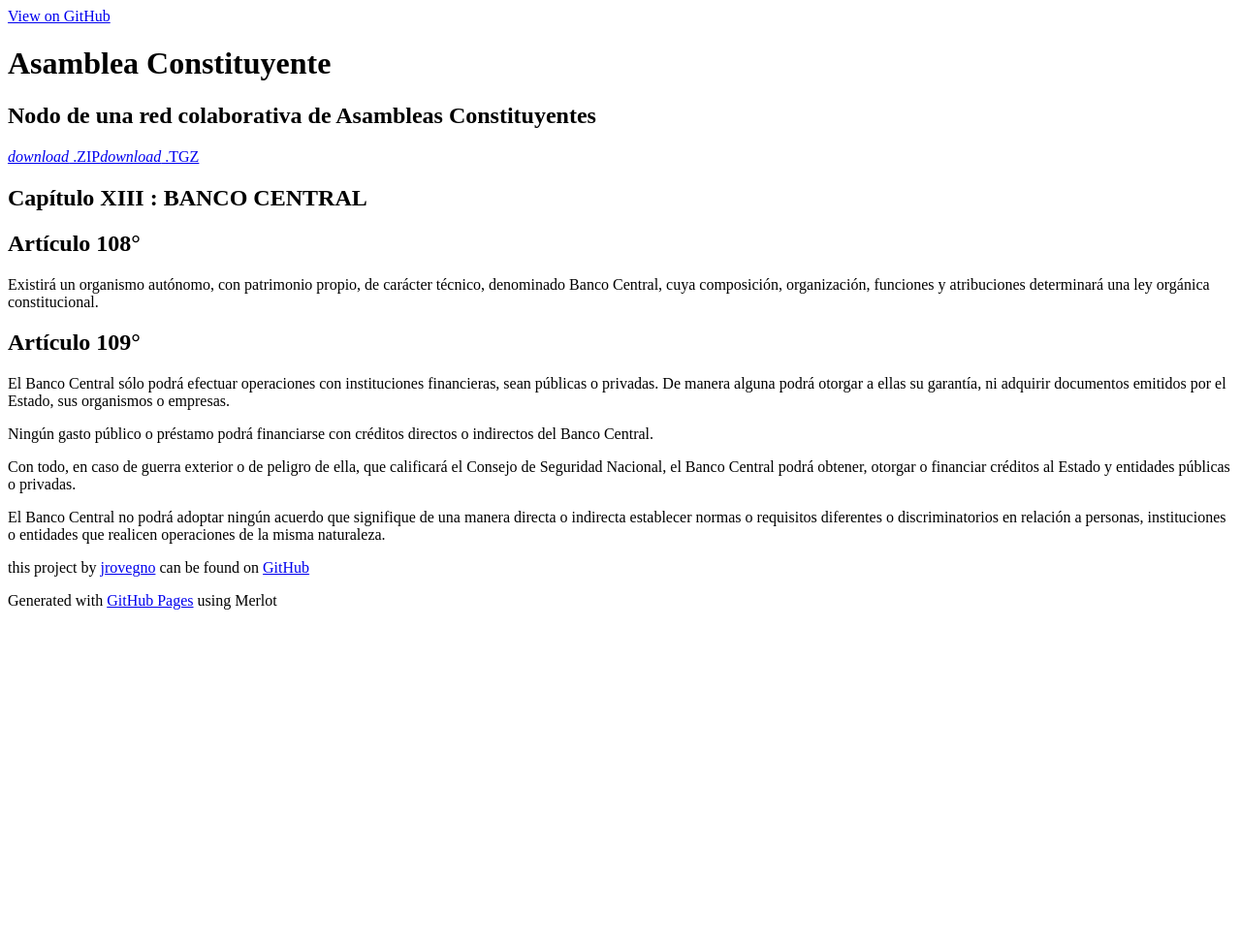
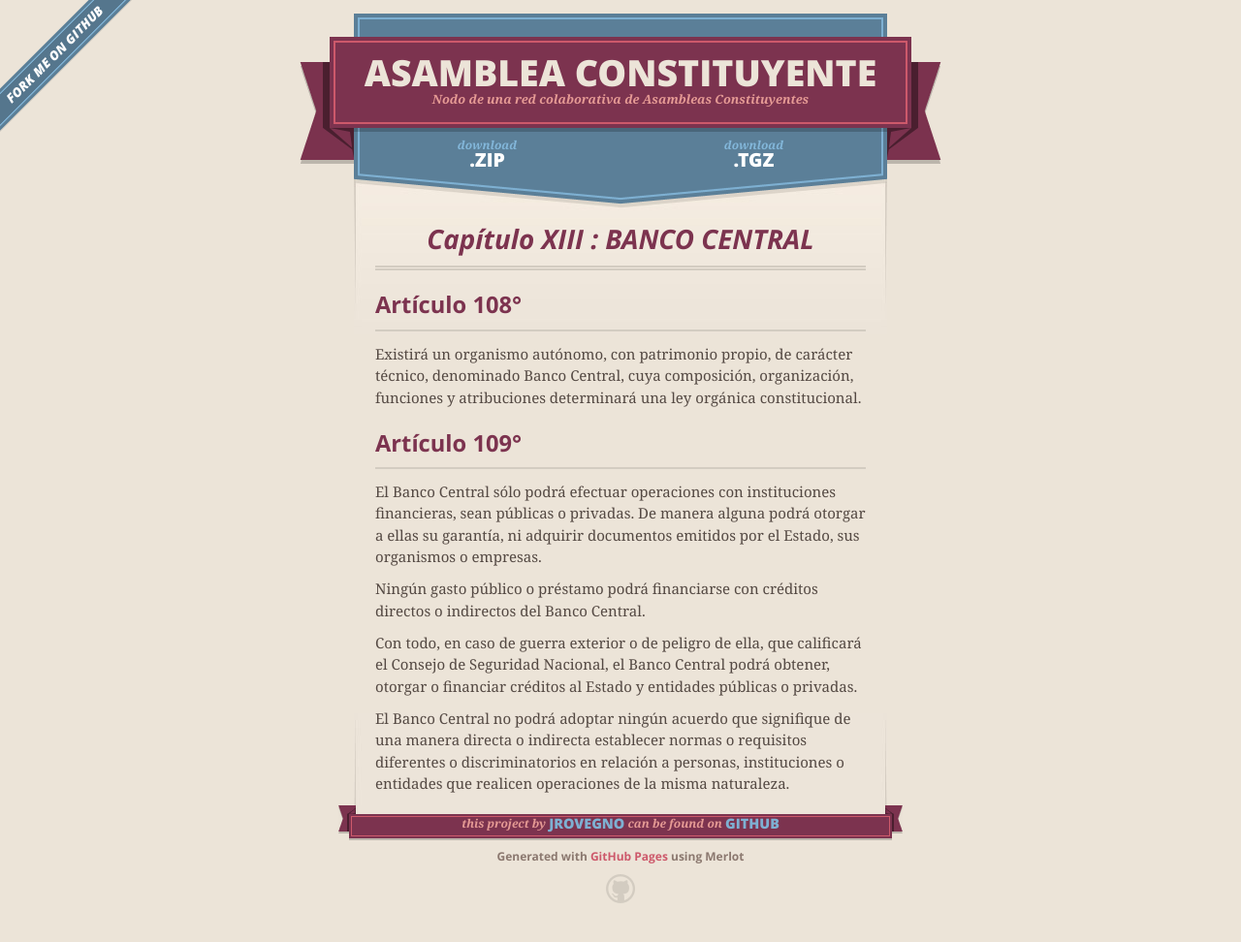
Before and after one commit to jrovegno/AC, a Jekyll site: the page built from capitulos/cap13.md, in a window 1280 px wide. Shown: the whole page at 97% size. Built offline with Jekyll 4.4.1, drawn with Linux system fonts in a browser that asks for light colours; nearby versions of some CDN libraries; before the commit the page ends 900 px from its top, so only the background shows below that.

Commit message:
Prueba ruta site.baseurl/  pag subdirectorio

```diff
--- a/_layouts/default.html
+++ b/_layouts/default.html
@@ -5,13 +5,13 @@
     <meta http-equiv="X-UA-Compatible" content="chrome=1">
     <meta name="viewport" content="width=640">
 
-    <link rel="stylesheet" href="{{ site.baseurl }}stylesheets/core.css" media="screen">
-    <link rel="stylesheet" href="{{ site.baseurl }}stylesheets/mobile.css" media="handheld, only screen and (max-device-width:640px)">
-    <link rel="stylesheet" href="{{ site.baseurl }}stylesheets/pygment_trac.css">
+    <link rel="stylesheet" href="{{ site.baseurl }}/stylesheets/core.css" media="screen">
+    <link rel="stylesheet" href="{{ site.baseurl }}/stylesheets/mobile.css" media="handheld, only screen and (max-device-width:640px)">
+    <link rel="stylesheet" href="{{ site.baseurl }}/stylesheets/pygment_trac.css">
 
-    <script type="text/javascript" src="{{ site.baseurl }}javascripts/modernizr.js"></script>
+    <script type="text/javascript" src="{{ site.baseurl }}/javascripts/modernizr.js"></script>
     <script type="text/javascript" src="https://ajax.googleapis.com/ajax/libs/jquery/1.7.1/jquery.min.js"></script>
-    <script type="text/javascript" src="{{ site.baseurl }}javascripts/headsmart.min.js"></script>
+    <script type="text/javascript" src="{{ site.baseurl }}/javascripts/headsmart.min.js"></script>
     <script type="text/javascript">
       $(document).ready(function () {
         $('#main_content').headsmart()
```
